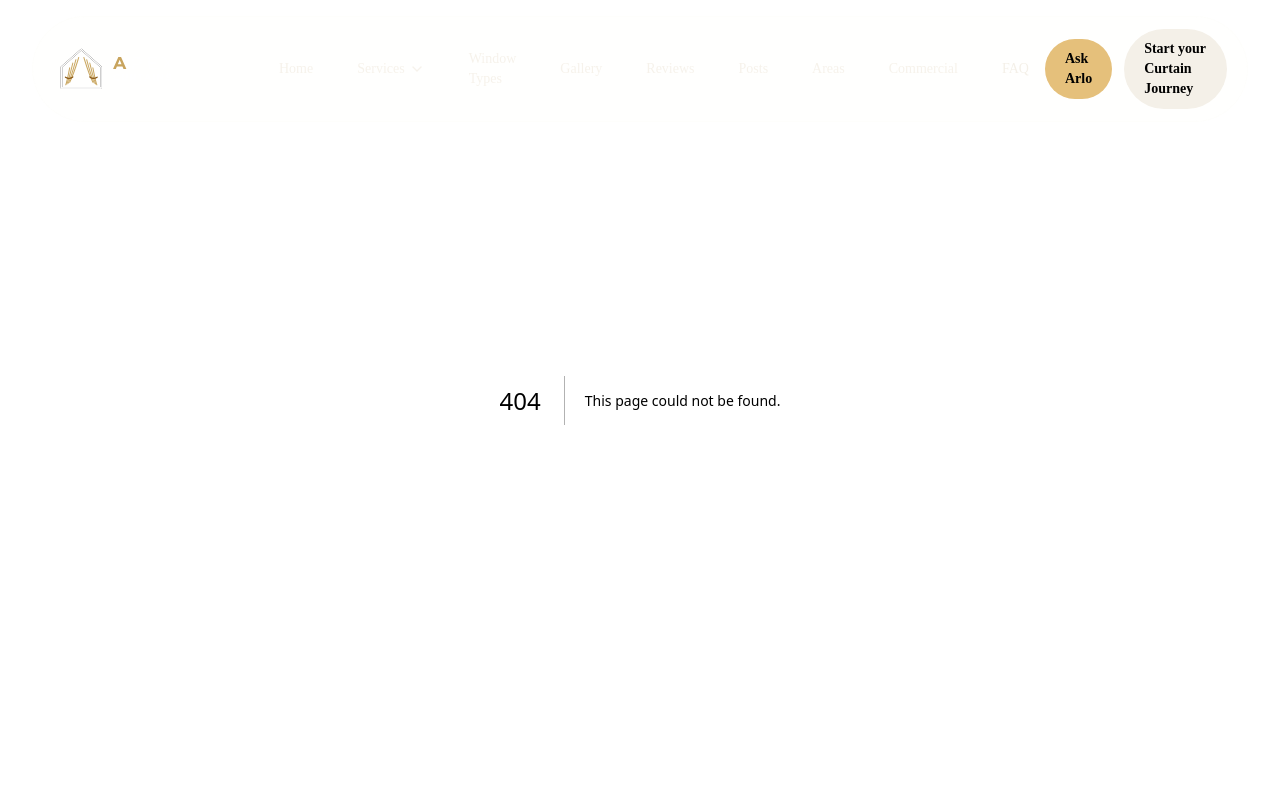
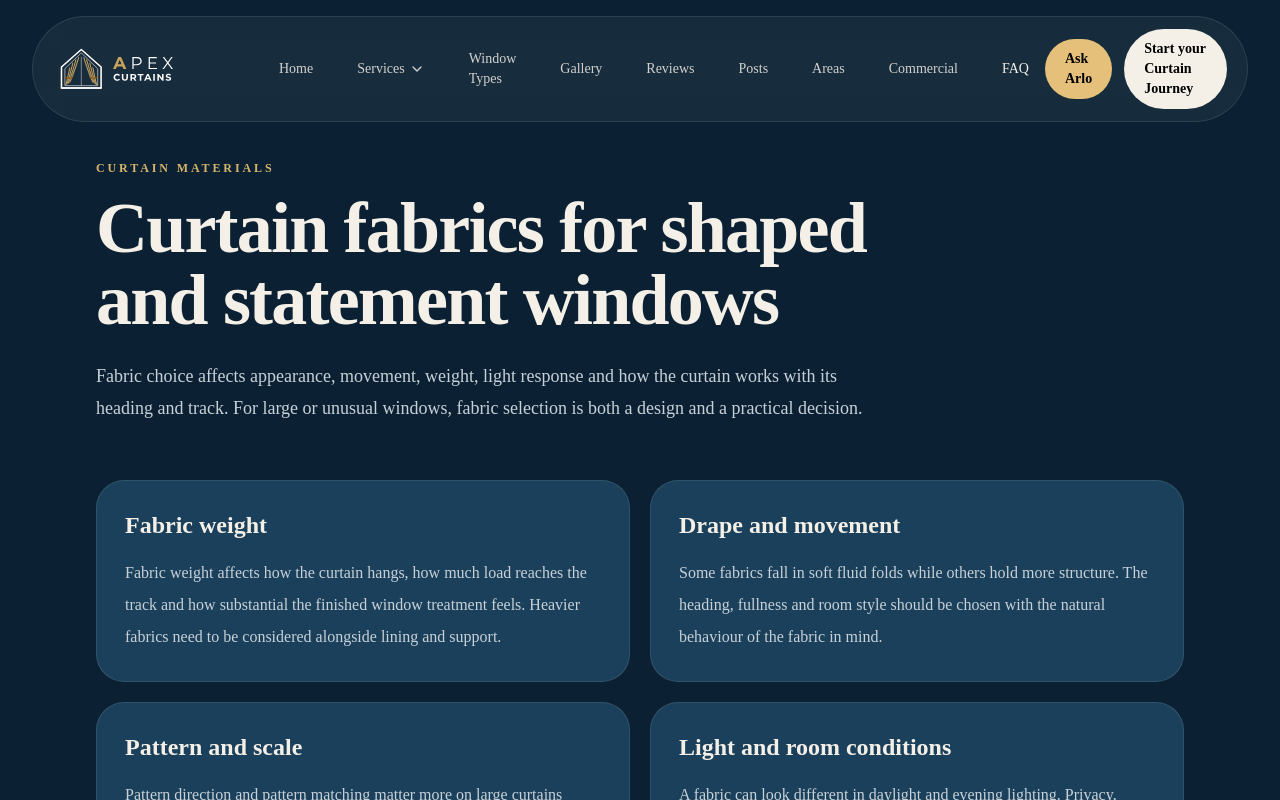
Before and after one commit to Nylon1/Apexcurtains, a Next.js app: page /curtain-fabrics in a window 1280 px wide. Before the commit this address had no page. Shown: the top 800 px of the page. Built offline with nearby package versions, Linux system fonts and the light colour scheme.

Commit message:
Add curtain fabrics authority page

```diff
--- /dev/null
+++ b/app/curtain-fabrics/page.tsx
@@ -0,0 +1,26 @@
+import type { Metadata } from "next";
+import CurtainDetailHub from "@/components/seo/CurtainDetailHub";
+
+export const metadata: Metadata = {
+  title: { absolute: "Curtain Fabrics: Weight, Drape, Pattern & Suitability | Apex Curtains" },
+  description: "Guide to choosing curtain fabrics by weight, drape, daylight appearance, pattern, room use, lining needs and compatibility with tracks and shaped windows.",
+  alternates: { canonical: "https://www.apexcurtains.com/curtain-fabrics" },
+};
+
+const items = [
+  { title: "Fabric weight", text: "Fabric weight affects how the curtain hangs, how much load reaches the track and how substantial the finished window treatment feels. Heavier fabrics need to be considered alongside lining and support." },
+  { title: "Drape and movement", text: "Some fabrics fall in soft fluid folds while others hold more structure. The heading, fullness and room style should be chosen with the natural behaviour of the fabric in mind." },
+  { title: "Pattern and scale", text: "Pattern direction and pattern matching matter more on large curtains because joins, drops and shaped tops can make alignment visible. The scale of the pattern also needs to suit the proportions of the room." },
+  { title: "Light and room conditions", text: "A fabric can look different in daylight and evening lighting. Privacy, glare, maintenance, warmth and whether the curtain is mainly decorative or functional should all influence the choice." },
+];
+
+const questions = [
+  { question: "What fabric is best for large apex curtains?", answer: "The best fabric is one that suits the room, heading, curtain size, lining and track capacity. Large shaped curtains need the fabric weight and drape assessed as part of the whole system." },
+  { question: "Does fabric weight matter for curtain tracks?", answer: "Yes. The finished curtain weight includes the face fabric, lining and any interlining, so track and fixing specification should take the total weight into account." },
+  { question: "Should curtain fabric be viewed in daylight?", answer: "Yes. Fabric colour, texture and opacity can change under natural and artificial light, so it is useful to consider how the room looks at different times of day." },
+  { question: "Can patterned fabrics work on shaped windows?", answer: "Yes, but pattern direction, matching and the geometry of the curtain need careful planning, especially where the top edge follows an angle or the curtain uses multiple fabric widths." },
+];
+
+export default function Page() {
+  return <CurtainDetailHub eyebrow="Curtain materials" title="Curtain fabrics for shaped and statement windows" intro="Fabric choice affects appearance, movement, weight, light response and how the curtain works with its heading and track. For large or unusual windows, fabric selection is both a design and a practical decision." items={items} questions={questions} />;
+}
```
